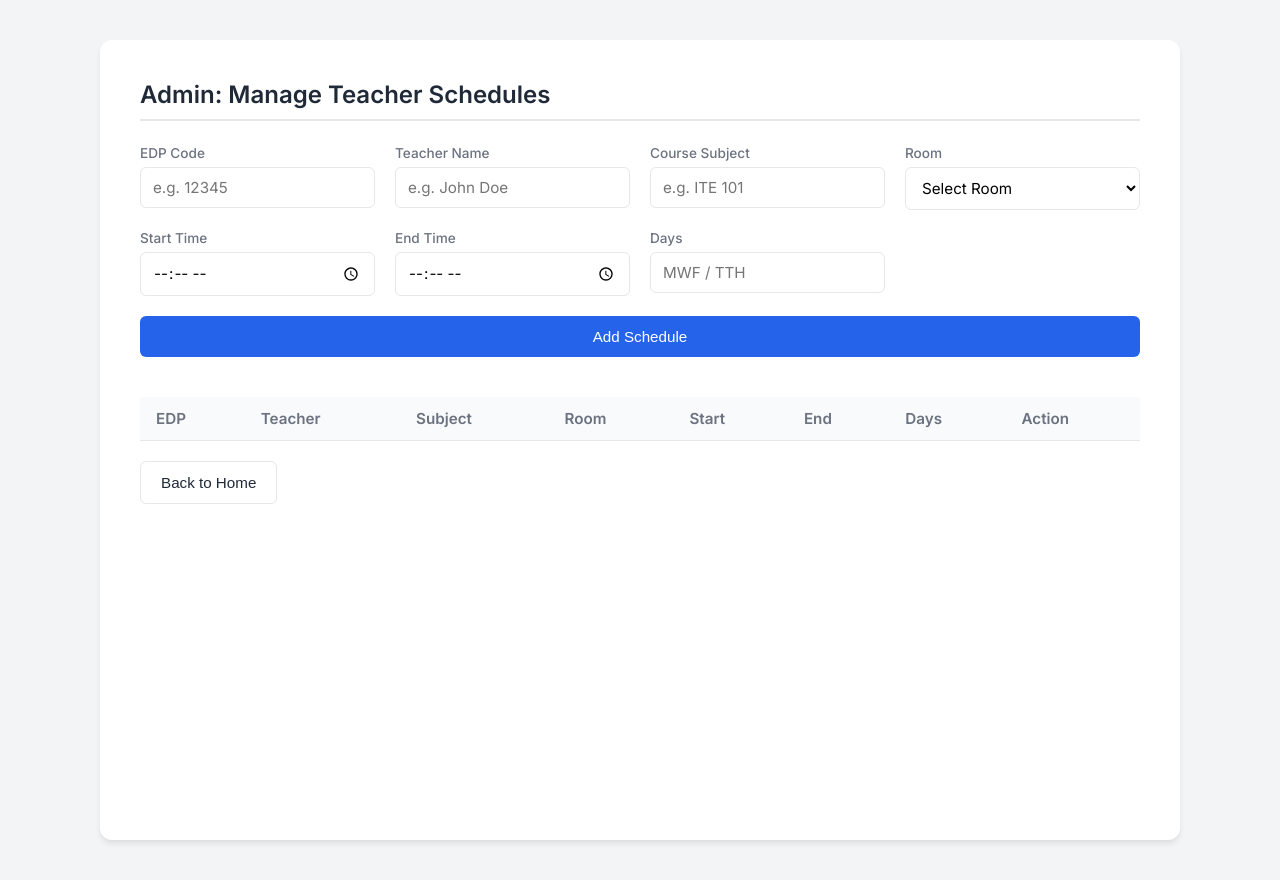
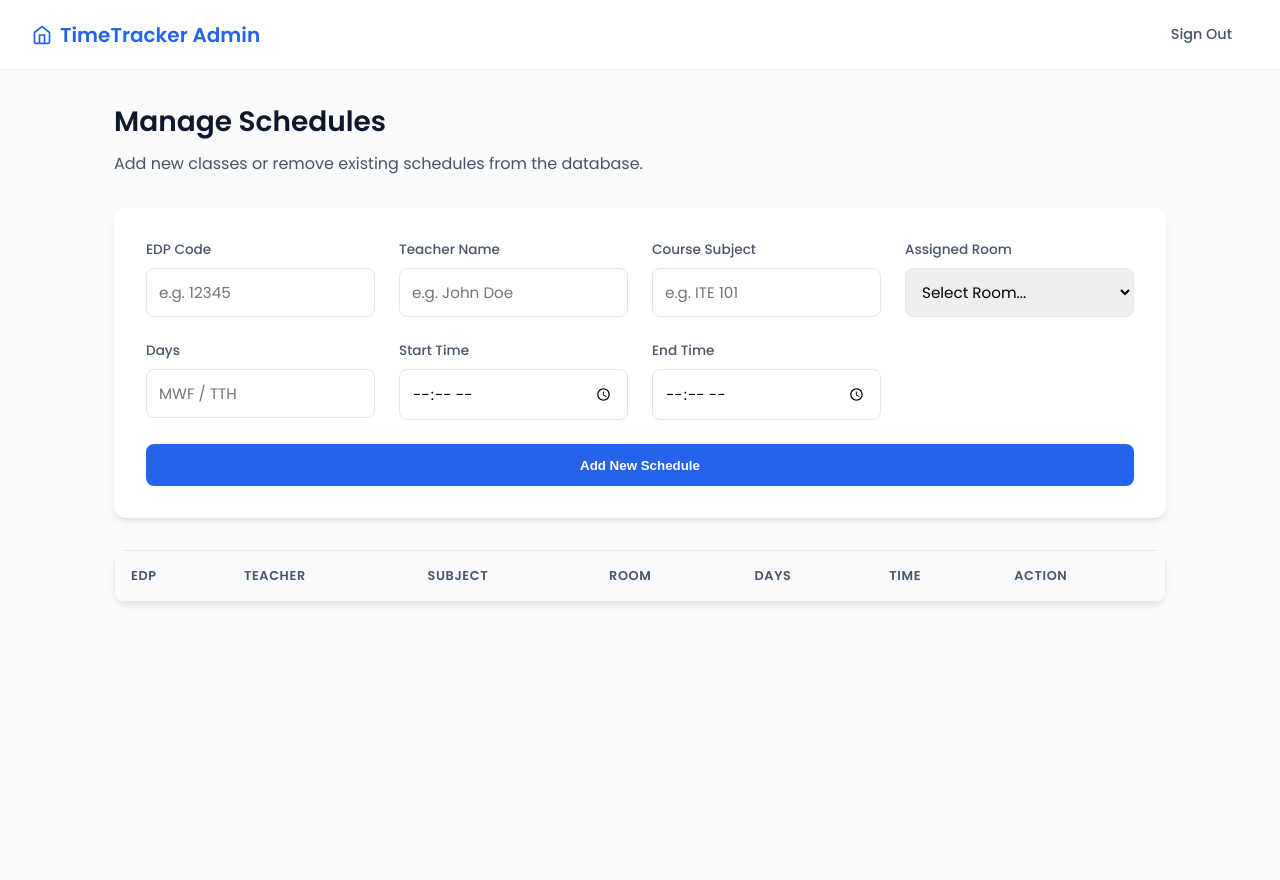
Before and after one commit to TheCoalNoob/teacher-time-tracker, a plain HTML site: page admin.html in a window 1280 px wide. After the commit the page ends 800 px from the top, so only its background shows below. Drawn offline with Linux system fonts and the light colour scheme; no server answers.

Commit message:
Update admin.html

```diff
--- a/admin.html
+++ b/admin.html
@@ -3,56 +3,107 @@
 <head>
   <meta charset="UTF-8" />
   <meta name="viewport" content="width=device-width, initial-scale=1.0" />
-  <title>Admin Panel - Manage Schedules</title>
-  <link href="https://fonts.googleapis.com/css2?family=Inter:wght@400;500;600&display=swap" rel="stylesheet">
+  <title>Admin Portal - Manage Schedules</title>
+  <link href="https://fonts.googleapis.com/css2?family=Poppins:wght@300;400;500;600&display=swap" rel="stylesheet">
 
   <style>
     :root {
-      --primary-color: #2563eb;
-      --primary-hover: #1d4ed8;
-      --danger-color: #ef4444;
-      --text-main: #1f2937;
-      --text-light: #6b7280;
-      --bg-color: #f3f4f6;
-      --card-bg: #ffffff;
-      --border-color: #e5e7eb;
+      --primary: #2563eb;
+      --primary-dark: #1e40af;
+      --danger: #ef4444;
+      --bg-body: #f8fafc;
+      --surface: #ffffff;
+      --text-main: #0f172a;
+      --text-sub: #475569;
+      --border: #e2e8f0;
+      --shadow: 0 4px 6px -1px rgb(0 0 0 / 0.1);
+      --radius: 12px;
     }
 
+    * { box-sizing: border-box; }
+
     body {
-      font-family: 'Inter', sans-serif;
-      background-color: var(--bg-color);
+      font-family: 'Poppins', sans-serif;
+      background-color: var(--bg-body);
       color: var(--text-main);
       margin: 0;
-      padding: 40px 20px;
+      min-height: 100vh;
       display: flex;
-      justify-content: center;
-      min-height: 100vh;
+      flex-direction: column;
     }
 
-    .container {
-      width: 100%;
-      max-width: 1000px;
-      background: var(--card-bg);
-      padding: 40px;
-      border-radius: 12px;
-      box-shadow: 0 4px 6px -1px rgba(0, 0, 0, 0.1);
+    /* --- Navbar --- */
+    .navbar {
+      background-color: var(--surface);
+      padding: 1rem 2rem;
+      display: flex;
+      justify-content: space-between;
+      align-items: center;
+      box-shadow: 0 1px 2px 0 rgb(0 0 0 / 0.05);
+      position: sticky;
+      top: 0;
+      z-index: 10;
     }
 
-    h2 {
+    .brand {
       font-weight: 600;
-      margin-top: 0;
-      margin-bottom: 24px;
-      color: var(--text-main);
-      border-bottom: 2px solid var(--border-color);
-      padding-bottom: 10px;
+      font-size: 1.25rem;
+      color: var(--primary);
+      display: flex;
+      align-items: center;
+      gap: 0.5rem;
+      text-decoration: none;
     }
 
-    /* Form Grid System */
+    .nav-btn {
+      color: var(--text-sub);
+      text-decoration: none;
+      font-weight: 500;
+      font-size: 0.9rem;
+      padding: 0.5rem 1rem;
+      border-radius: 6px;
+      transition: background 0.2s;
+    }
+
+    .nav-btn:hover { background: #f1f5f9; color: var(--text-main); }
+
+    /* --- Main Container --- */
+    .container {
+      max-width: 1100px;
+      margin: 2rem auto;
+      padding: 0 1.5rem;
+      width: 100%;
+    }
+
+    .page-header {
+      margin-bottom: 2rem;
+    }
+
+    .page-header h2 {
+      font-size: 1.75rem;
+      margin: 0;
+      color: var(--text-main);
+    }
+
+    .page-header p {
+      color: var(--text-sub);
+      margin-top: 0.5rem;
+    }
+
+    /* --- Card Style --- */
+    .card {
+      background: var(--surface);
+      border-radius: var(--radius);
+      box-shadow: var(--shadow);
+      padding: 2rem;
+      margin-bottom: 2rem;
+    }
+
+    /* --- Form Grid --- */
     form {
       display: grid;
-      grid-template-columns: repeat(auto-fit, minmax(200px, 1fr));
-      gap: 20px;
-      margin-bottom: 40px;
+      grid-template-columns: repeat(auto-fit, minmax(220px, 1fr));
+      gap: 1.5rem;
     }
 
     .form-group {
@@ -60,123 +111,151 @@
       flex-direction: column;
     }
 
-    label {
+    .form-group label {
       font-size: 0.85rem;
       font-weight: 500;
-      color: var(--text-light);
-      margin-bottom: 6px;
+      color: var(--text-sub);
+      margin-bottom: 0.5rem;
     }
 
-    input, select {
-      padding: 10px 12px;
-      border: 1px solid var(--border-color);
-      border-radius: 6px;
+    .form-group input,
+    .form-group select {
+      padding: 0.75rem;
+      border: 1px solid var(--border);
+      border-radius: 8px;
+      font-family: inherit;
       font-size: 0.95rem;
+      outline: none;
       transition: border-color 0.2s, box-shadow 0.2s;
-      outline: none;
-      background-color: #fff;
-      font-family: inherit;
     }
 
-    input:focus, select:focus {
-      border-color: var(--primary-color);
+    .form-group input:focus,
+    .form-group select:focus {
+      border-color: var(--primary);
       box-shadow: 0 0 0 3px rgba(37, 99, 235, 0.1);
     }
 
-    .full-width {
-      grid-column: 1 / -1;
+    .full-width { grid-column: 1 / -1; }
+
+    /* Buttons */
+    .btn-primary {
+      background-color: var(--primary);
+      color: white;
+      border: none;
+      padding: 0.85rem 1.5rem;
+      border-radius: 8px;
+      font-weight: 600;
+      cursor: pointer;
+      width: 100%;
+      transition: background 0.2s;
     }
 
-    button {
-      padding: 12px 20px;
-      border: none;
-      border-radius: 6px;
-      font-weight: 500;
-      cursor: pointer;
-      transition: background-color 0.2s;
-      font-size: 0.95rem;
-    }
-
-    .btn-primary {
-      background-color: var(--primary-color);
-      color: white;
-      width: 100%;
-    }
-
-    .btn-primary:hover {
-      background-color: var(--primary-hover);
-    }
-
-    .btn-secondary {
-      background-color: white;
-      border: 1px solid var(--border-color);
-      color: var(--text-main);
-      margin-top: 20px;
-      display: inline-block;
-    }
-
-    .btn-secondary:hover {
-      background-color: var(--bg-color);
-    }
+    .btn-primary:hover { background-color: var(--primary-dark); }
 
     .btn-delete {
-      background-color: transparent;
-      color: var(--danger-color);
+      background: #fef2f2;
+      color: var(--danger);
+      border: 1px solid #fee2e2;
       padding: 6px 12px;
-      border: 1px solid rgba(239, 68, 68, 0.2);
+      border-radius: 6px;
       font-size: 0.85rem;
+      cursor: pointer;
+      font-weight: 500;
+      transition: all 0.2s;
     }
 
     .btn-delete:hover {
-      background-color: #fef2f2;
+      background: var(--danger);
+      color: white;
+      border-color: var(--danger);
     }
 
-    /* Table Styling */
+    /* --- Table Styling --- */
+    .table-container {
+      overflow-x: auto;
+      border-radius: 8px;
+      border: 1px solid var(--border);
+    }
+
     table {
       width: 100%;
       border-collapse: collapse;
       font-size: 0.95rem;
-      margin-top: 10px;
+      white-space: nowrap;
     }
 
-    thead th {
+    thead { background-color: #f8fafc; }
+
+    th {
       text-align: left;
-      padding: 12px 16px;
-      background-color: #f9fafb;
-      color: var(--text-light);
+      padding: 1rem;
       font-weight: 600;
-      border-bottom: 1px solid var(--border-color);
-    }
-
-    tbody tr {
-      border-bottom: 1px solid var(--border-color);
-    }
-
-    tbody tr:last-child {
-      border-bottom: none;
-    }
-
-    tbody tr:hover {
-      background-color: #f9fafb;
+      color: var(--text-sub);
+      font-size: 0.8rem;
+      text-transform: uppercase;
+      letter-spacing: 0.05em;
     }
 
     td {
-      padding: 14px 16px;
+      padding: 1rem;
+      border-top: 1px solid var(--border);
       color: var(--text-main);
     }
 
-    /* Responsive adjustments */
-    @media (max-width: 768px) {
-      .container { padding: 20px; }
-      table { display: block; overflow-x: auto; }
+    tr:hover td { background-color: #f8fafc; }
+
+    /* --- Toast Notification --- */
+    #toast {
+      visibility: hidden;
+      min-width: 250px;
+      background-color: #333;
+      color: #fff;
+      text-align: center;
+      border-radius: 8px;
+      padding: 12px;
+      position: fixed;
+      z-index: 100;
+      left: 50%;
+      bottom: 30px;
+      transform: translateX(-50%);
+      font-size: 0.9rem;
+      opacity: 0;
+      transition: opacity 0.3s, bottom 0.3s;
+    }
+
+    #toast.show {
+      visibility: visible;
+      opacity: 1;
+      bottom: 50px;
+    }
+
+    @media (max-width: 600px) {
+      .container { padding: 0 1rem; }
+      .page-header h2 { font-size: 1.5rem; }
     }
   </style>
 </head>
 <body>
 
+  <nav class="navbar">
+    <a href="index.html" class="brand">
+      <svg width="20" height="20" viewBox="0 0 24 24" fill="none" stroke="currentColor" stroke-width="2">
+        <path d="M3 9l9-7 9 7v11a2 2 0 0 1-2 2H5a2 2 0 0 1-2-2z"></path>
+        <polyline points="9 22 9 12 15 12 15 22"></polyline>
+      </svg>
+      TimeTracker Admin
+    </a>
+    <a href="index.html" class="nav-btn">Sign Out</a>
+  </nav>
+
   <div class="container">
-    <h2>Admin: Manage Teacher Schedules</h2>
 
+    <div class="page-header">
+      <h2>Manage Schedules</h2>
+      <p>Add new classes or remove existing schedules from the database.</p>
+    </div>
+
+    <div class="card">
       <form id="scheduleForm">
         <div class="form-group">
           <label for="edp">EDP Code</label>
@@ -194,13 +273,18 @@
         </div>
 
         <div class="form-group">
-        <label for="room">Room</label>
+          <label for="room">Assigned Room</label>
           <select id="room" required>
-          <option value="">Select Room</option>
-          <option value="419G">419G</option>
-          <option value="430">430</option>
-          <option value="431">431</option>
+            <option value="">Select Room...</option>
+            <option value="419G">419G (Lab 1)</option>
+            <option value="430">430 (Lab 2)</option>
+            <option value="431">431 (Lab 3)</option>
           </select>
+        </div>
+
+        <div class="form-group">
+          <label for="days">Days</label>
+          <input type="text" id="days" placeholder="MWF / TTH" required />
         </div>
 
         <div class="form-group">
@@ -213,16 +297,14 @@
           <input type="time" id="end" required />
         </div>
 
-      <div class="form-group">
-        <label for="days">Days</label>
-        <input type="text" id="days" placeholder="MWF / TTH" required />
+        <div class="form-group full-width">
+          <button type="submit" class="btn-primary">Add New Schedule</button>
+        </div>
+      </form>
     </div>
 
-      <div class="form-group full-width">
-        <button type="submit" class="btn-primary">Add Schedule</button>
-      </div>
-    </form>
-
+    <div class="card" style="padding: 0; overflow: hidden;">
+      <div class="table-container">
         <table id="scheduleTable">
           <thead>
             <tr>
@@ -230,27 +312,70 @@
               <th>Teacher</th>
               <th>Subject</th>
               <th>Room</th>
-          <th>Start</th>
-          <th>End</th>
               <th>Days</th>
+              <th>Time</th>
               <th>Action</th>
             </tr>
           </thead>
           <tbody>
             </tbody>
         </table>
-
-    <button class="btn-secondary" onclick="location.href='index.html'">Back to Home</button>
+      </div>
+    </div>
   </div>
 
+  <div id="toast">Operation Successful</div>
+
   <script type="module">
-    // Assuming these exports exist in your js/main.js
     import { saveSchedule, getSchedules, deleteSchedule } from "./js/main.js";
 
     const form = document.getElementById("scheduleForm");
+    const tableBody = document.querySelector("#scheduleTable tbody");
 
+    // UI Helper: Show Toast
+    function showToast(message) {
+      const toast = document.getElementById("toast");
+      toast.textContent = message;
+      toast.className = "show";
+      setTimeout(() => { toast.className = toast.className.replace("show", ""); }, 3000);
+    }
+
+    // UI Helper: Load Table
+    function loadSchedules() {
+      // Use callback or Promise depending on your main.js implementation
+      // This assumes callback pattern from your previous code
+      getSchedules((schedules) => {
+        tableBody.innerHTML = "";
+
+        if (!schedules || schedules.length === 0) {
+           tableBody.innerHTML = `<tr><td colspan="7" style="text-align:center; color:#94a3b8; padding:30px;">No schedules available. Add one above.</td></tr>`;
+           return;
+        }
+
+        schedules.forEach((s) => {
+          const row = document.createElement("tr");
+
+          // Format time range for cleaner display
+          const timeRange = `${s.start} - ${s.end}`;
+
+          row.innerHTML = `
+            <td><strong>${s.edp}</strong></td>
+            <td>${s.teacher}</td>
+            <td>${s.subject}</td>
+            <td><span style="background:#eff6ff; color:#2563eb; padding:4px 8px; border-radius:4px; font-size:0.85rem; font-weight:600;">${s.room}</span></td>
+            <td>${s.days}</td>
+            <td>${timeRange}</td>
+            <td><button class="btn-delete" onclick="handleDelete('${s.id}')">Remove</button></td>
+          `;
+          tableBody.appendChild(row);
+        });
+      });
+    }
+
+    // Handle Form Submit
     form.addEventListener("submit", (e) => {
       e.preventDefault();
+
       const schedule = {
         edp: form.edp.value,
         teacher: form.teacher.value,
@@ -260,41 +385,21 @@
         end: form.end.value,
         days: form.days.value,
       };
+
       saveSchedule(schedule);
       form.reset();
+      showToast("Schedule Added Successfully!");
+      loadSchedules(); // Refresh table
     });
 
-    function loadSchedules() {
-      const table = document.querySelector("#scheduleTable tbody");
-
-      // Assuming getSchedules uses a callback pattern
-      getSchedules((schedules) => {
-        table.innerHTML = "";
-
-        if (!schedules || schedules.length === 0) {
-           table.innerHTML = `<tr><td colspan="8" style="text-align:center; color:#6b7280; padding:20px;">No schedules found.</td></tr>`;
-           return;
+    // Handle Delete (Attached to window for global access)
+    window.handleDelete = (id) => {
+      if(confirm("Are you sure you want to remove this schedule?")) {
+        deleteSchedule(id);
+        showToast("Schedule Removed");
+        loadSchedules(); // Refresh table
       }
-
-        schedules.forEach((s) => {
-          const row = document.createElement("tr");
-          row.innerHTML = `
-            <td>${s.edp}</td>
-            <td>${s.teacher}</td>
-            <td>${s.subject}</td>
-            <td>${s.room}</td>
-            <td>${s.start}</td>
-            <td>${s.end}</td>
-            <td>${s.days}</td>
-            <td><button class="btn-delete" onclick="deleteSchedule('${s.id}')">Delete</button></td>
-          `;
-          table.appendChild(row);
-        });
-      });
-    }
-
-    // Expose deleteSchedule to the global window object so the onclick attribute works
-    window.deleteSchedule = deleteSchedule;
+    };
 
     // Initial Load
     loadSchedules();
```
Lines whose indentation alone changed are shown as unchanged.
